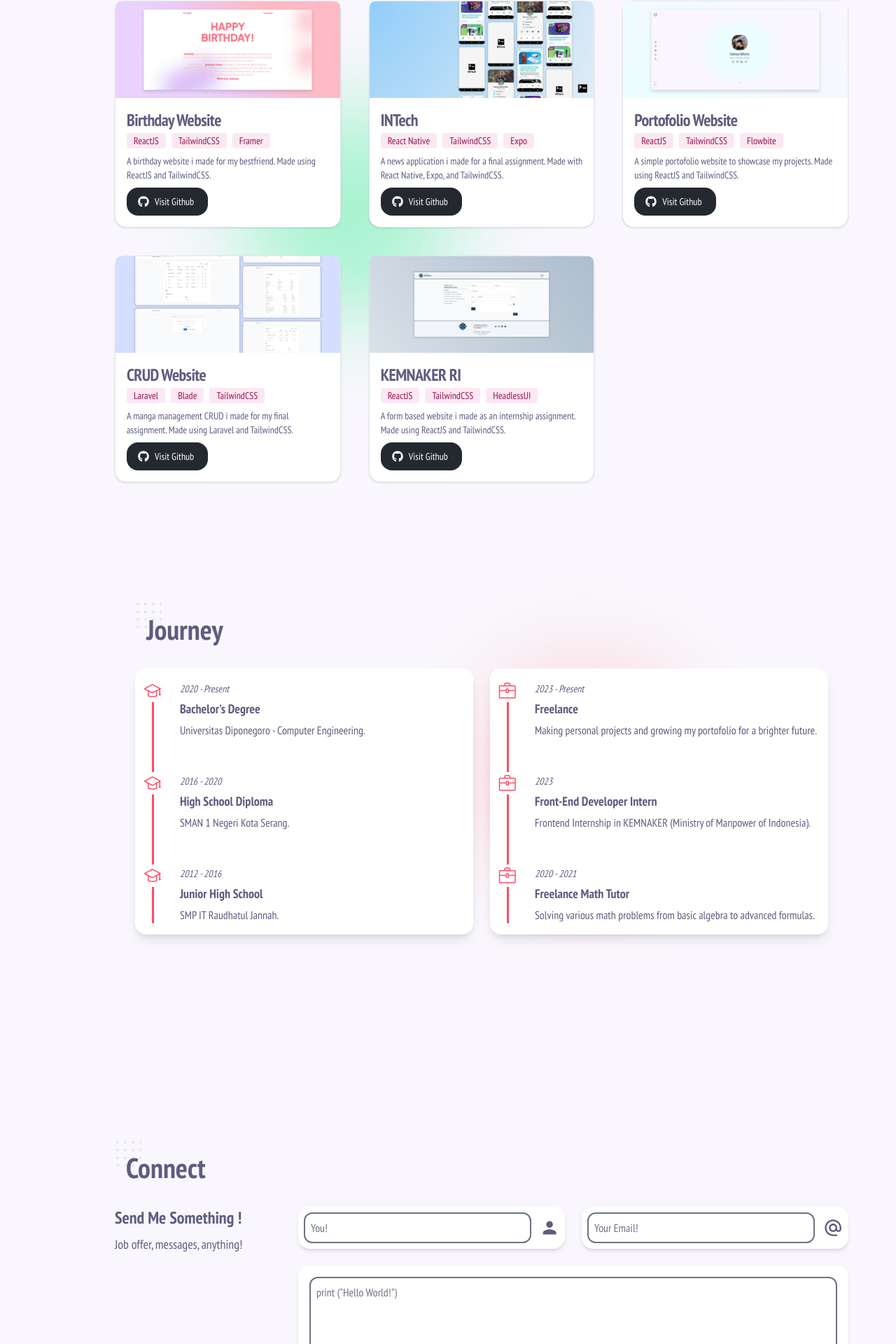
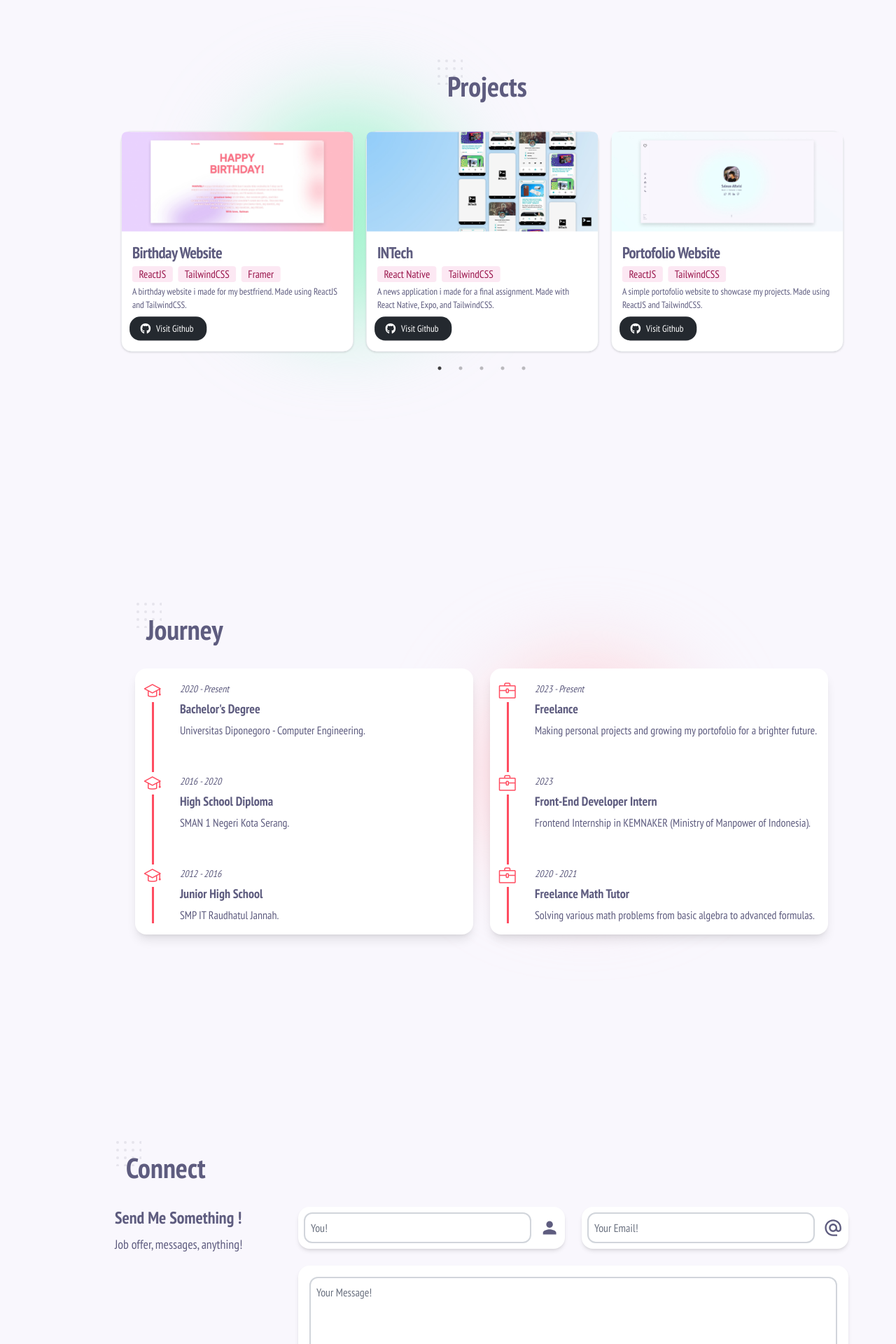
Before and after one commit to MuhammadSalmanAlfarisi/msaf, a React (Vite) app: page / in a window 1280 px wide. Shown: the part 1695-3615 px from the top of the page at 70% size. Built offline with nearby package versions, Linux system fonts and the light colour scheme.

Commit message:
feats: updates

```diff
--- a/index.html
+++ b/index.html
@@ -6,19 +6,26 @@
   <link rel="icon" type="image/svg+xml" href="/src/assets/heart-pink.svg" />
   <meta name="viewport" content="width=device-width, initial-scale=1, shrink-to-fit=no" />
   <title>MSAF</title>
+
+  <!-- icons -->
   <link rel="stylesheet"
     href="https://cdnjs.cloudflare.com/ajax/libs/simple-line-icons/2.5.5/css/simple-line-icons.min.css">
+    <link rel="stylesheet"
+      href="https://cdnjs.cloudflare.com/ajax/libs/simple-line-icons/2.5.5/css/simple-line-icons.min.css">
+
+  <!-- google fonts -->
   <link rel="preconnect" href="https://fonts.googleapis.com">
   <link rel="preconnect" href="https://fonts.gstatic.com" crossorigin>
-  <link rel="stylesheet"
-    href="https://cdnjs.cloudflare.com/ajax/libs/simple-line-icons/2.5.5/css/simple-line-icons.min.css">
   <link href="https://fonts.googleapis.com/css2?family=PT+Sans+Narrow:wght@400;700&display=swap" rel="stylesheet">
+
+  <!-- emailjs -->
   <script type="text/javascript" src="https://cdn.jsdelivr.net/npm/@emailjs/browser@3/dist/email.min.js"></script>
   <script type="text/javascript">
     (function () {
       emailjs.init('k9GvqtVqXp-tQ3bMU');
     })();
   </script>
+
 </head>
 
 <body class="scrollbar-hide">
--- a/src/Data.jsx
+++ b/src/Data.jsx
@@ -20,7 +20,7 @@ const Data = [
     image: project4,
     title: "INTech",
     desc: "A news application i made for a final assignment. Made with React Native, Expo, and TailwindCSS.",
-    tech: ["React Native", "TailwindCSS", "Expo"],
+    tech: ["React Native", "TailwindCSS"],
     link: "https://github.com/MuhammadSalmanAlfarisi/INTech",
   },
   {
@@ -29,7 +29,7 @@ const Data = [
     image: project2,
     title: "Portofolio Website",
     desc: "A simple portofolio website to showcase my projects. Made using ReactJS and TailwindCSS.",
-    tech: ["ReactJS", "TailwindCSS", "Flowbite"],
+    tech: ["ReactJS", "TailwindCSS"],
     link: "https://github.com/MuhammadSalmanAlfarisi/msaf",
   },
   {
@@ -38,7 +38,7 @@ const Data = [
     image: project3,
     title: "CRUD Website",
     desc: "A manga management CRUD i made for my final assignment. Made using Laravel and TailwindCSS.",
-    tech: ["Laravel", "Blade", "TailwindCSS"],
+    tech: ["Laravel", "TailwindCSS"],
     link: "https://github.com/MuhammadSalmanAlfarisi/Japanese-CRUD",
   },
   {
@@ -47,7 +47,7 @@ const Data = [
     image: project5,
     title: "KEMNAKER RI",
     desc: "A form based website i made as an internship assignment. Made using ReactJS and TailwindCSS.",
-    tech: ["ReactJS", "TailwindCSS", "HeadlessUI"],
+    tech: ["ReactJS", "TailwindCSS"],
     link: "https://github.com/MuhammadSalmanAlfarisi/form-usulan-frontend",
   },
 ];
--- /dev/null
+++ b/src/components/Carousel.jsx
@@ -0,0 +1,58 @@
+import React, { Component } from "react";
+import Slider from "react-slick";
+
+import Data from "../Data";
+import Projects from "./Projects";
+
+import "slick-carousel/slick/slick.css";
+import "slick-carousel/slick/slick-theme.css";
+
+export default class Carousel extends Component {
+  render() {
+    const settings = {
+      dots: true,
+      infinite: true,
+      speed: 500,
+      slidesToShow: 3,
+      slidesToScroll: 1,
+      arrows: false,
+      responsive: [
+        {
+          breakpoint: 950,
+          settings: {
+            slidesToShow: 2,
+            slidesToScroll: 1,
+            initialSlide: 2,
+            centerMode: true,
+          },
+        },
+        {
+          breakpoint: 500,
+          settings: {
+            slidesToShow: 1,
+            slidesToScroll: 1,
+            centerMode: true,
+          },
+        },
+      ],
+    };
+    return (
+      <div className="">
+        <Slider {...settings}>
+          {Data.map((item, id) => {
+            return (
+              <Projects
+                key={id}
+                image={item.image}
+                title={item.title}
+                desc={item.desc}
+                tech={item.tech}
+                link={item.link}
+              />
+            );
+          })}
+        </Slider>
+      </div>
+    );
+  }
+}
--- a/src/components/Navbar.jsx
+++ b/src/components/Navbar.jsx
@@ -18,10 +18,10 @@ export default function Navbar() {
   return (
     <header className="w-[100vw] bg-body md:hidden lg:hidden">
       <nav
-        className="fixed z-20 mx-auto flex max-w-7xl items-center justify-between p-6 lg:px-8"
+        className="fixed z-30 mx-auto flex max-w-7xl items-center justify-between p-6 lg:px-8 "
         aria-label="Global"
       >
-        <div className="flex rounded-lg bg-white p-1 shadow lg:hidden">
+        <div className="flex rounded-lg bg-white p-1 lg:hidden border-2 border-gray-200">
           <button
             type="button"
             className="-m-2.5 inline-flex items-center justify-center rounded-md p-2.5 text-gray-700"
--- a/src/components/Projects.jsx
+++ b/src/components/Projects.jsx
@@ -4,12 +4,10 @@ const Projects = (props) => {
   return (
     <div className="">
       {/* mobile card */}
-      <div className="max-w-sm rounded-xl border border-gray-200 bg-white p-4 shadow duration-700 ease-in-out dark:border-gray-700 dark:bg-gray-800 md:hidden lg:hidden">
-        <a href="#">
+      {/* <div className="max-w-sm rounded-xl border border-gray-200 bg-white p-4 shadow duration-700 ease-in-out dark:border-gray-700 dark:bg-gray-800 md:hidden lg:hidden">
         <h5 className="mb-2 text-2xl font-bold tracking-tight text-gray-900 dark:text-white">
           {props.title}
         </h5>
-        </a>
         <p className="mb-3 font-normal text-gray-700 dark:text-gray-400">
           {props.desc}
         </p>
@@ -52,36 +50,37 @@ const Projects = (props) => {
             </a>
           </div>
         </div>
-      </div>
+      </div> */}
       {/* desktop/tablet card */}
-      <div className="hidden max-w-sm scale-0 flex-col rounded-2xl  border border-gray-200 bg-white shadow duration-700 ease-in-out dark:border-gray-700 dark:bg-gray-800 md:flex md:scale-90 lg:flex lg:scale-100">
+      <div className="sm flex lg:h-[332px] md:h-[328px] h-[284px] max-w-sm  scale-95 flex-col rounded-2xl border border-gray-200 bg-white shadow duration-700 ease-in-out dark:border-gray-700 dark:bg-gray-800">
         <div className="overflow-clip ">
           <img className="rounded-t-lg object-cover" src={props.image} alt="" />
         </div>
         <div className="p-4">
-          <a href="#">
-            <h5 className="text-2xl font-bold tracking-tight">{props.title}</h5>
-          </a>
-          <div className="mb-2">
+          <h5 className="cursor-default text-2xl font-bold tracking-tight">
+            {props.title}
+          </h5>
+          <div className="my-1">
             {props.tech.map((item, id) => {
               return (
                 <span
                   key={id}
-                  className="mr-2 cursor-default rounded bg-pink-100 px-2.5 py-0.5 text-sm font-medium text-pink-800 dark:bg-pink-900 dark:text-pink-300"
+                  className="mr-2 cursor-default rounded bg-pink-100 px-2.5 py-0.5 font-medium text-pink-800 dark:bg-pink-900 dark:text-pink-300 text-xs lg:text-base md:text-base"
                 >
                   {item}
                 </span>
               );
             })}
           </div>
-          <p className="mb-2 cursor-default text-sm font-normal">
+          <p className="mb-5 cursor-default text-sm font-normal">
             {props.desc}
           </p>
-          <div className="">
+        </div>
+        <div className="absolute bottom-4 left-3 hidden lg:flex md:flex">
           <a href={props.link} target="_blank">
             <button
               type="button"
-                className=" inline-flex items-center rounded-2xl bg-[#24292F] px-5 py-2.5 text-center text-sm font-medium text-white hover:bg-[#24292F]/90 focus:outline-none focus:ring-4 focus:ring-[#24292F]/80"
+              className=" inline-flex items-center rounded-2xl bg-[#24292F] py-[8px] px-5 text-center text-sm font-medium text-white hover:bg-[#24292F]/90 focus:outline-none focus:ring-4 focus:ring-[#24292F]/80"
             >
               <svg
                 className="mr-2 -ml-1 h-4 w-4"
@@ -104,7 +103,6 @@ const Projects = (props) => {
         </div>
       </div>
     </div>
-    </div>
   );
 };
 
--- a/src/index.css
+++ b/src/index.css
@@ -1,6 +1,7 @@
 @tailwind base;
 @tailwind components;
 @tailwind utilities;
+
 
 @layer base {
   body {
--- a/src/pages/Contact.jsx
+++ b/src/pages/Contact.jsx
@@ -64,7 +64,7 @@ const Contact = () => {
                   <input
                     type="text"
                     name="user_name"
-                    className="form-input w-full rounded-xl border-2 p-2"
+                    className="form-input w-full rounded-xl border-2 border-gray-300 p-2"
                     placeholder="You!"
                     required
                   />
@@ -74,7 +74,7 @@ const Contact = () => {
                   <input
                     type="email"
                     name="user_email"
-                    className="form-input z-10 w-full rounded-xl border-2 p-2"
+                    className="form-input z-10 w-full rounded-xl border-2 border-gray-300 p-2"
                     placeholder="Your Email!"
                     required
                   />
@@ -87,8 +87,8 @@ const Contact = () => {
                   id="desc"
                   cols="30"
                   rows="10"
-                  className="form-input z-20 w-full resize-none rounded-xl border-2 p-2"
-                  placeholder='print ("Hello World!")'
+                  className="form-input z-20 w-full resize-none rounded-xl border-2 border-gray-300 p-2"
+                  placeholder="Your Message!"
                   required
                 ></textarea>
               </div>
--- a/src/pages/Home.jsx
+++ b/src/pages/Home.jsx
@@ -3,6 +3,7 @@ import React, { useRef } from "react";
 import "../index.css"
 
 import Me from "../assets/avatar-3.jpeg";
+
 import Social from "../components/Social";
 
 import { CgScrollV } from "react-icons/cg";
--- a/src/pages/Work.jsx
+++ b/src/pages/Work.jsx
@@ -3,6 +3,8 @@ import React, { useRef } from "react";
 import { useInView } from "framer-motion";
 
 import Data from "../Data";
+
+import Carousel from "../components/Carousel";
 
 import Projects from "../components/Projects";
 
@@ -33,20 +35,9 @@ const Work = () => {
           opacity: isInView ? 1 : 0,
           transition: "all 0.5s cubic-bezier(0.17, 0.55, 0.55, 1) 0.3s",
         }}
-        className="z-20 space-y-5 md:grid md:grid-cols-2 md:gap-2 md:space-y-0 lg:grid lg:grid-cols-3 lg:gap-10 lg:space-y-0"
+        className="w-full"
       >
-        {Data.map((item, id) => {
-          return (
-            <Projects
-              key={id}
-              image={item.image}
-              title={item.title}
-              desc={item.desc}
-              tech={item.tech}
-              link={item.link}
-            />
-          );
-        })}
+        <Carousel />
       </div>
     </section>
   );
```
Lines whose indentation alone changed are shown as unchanged.
